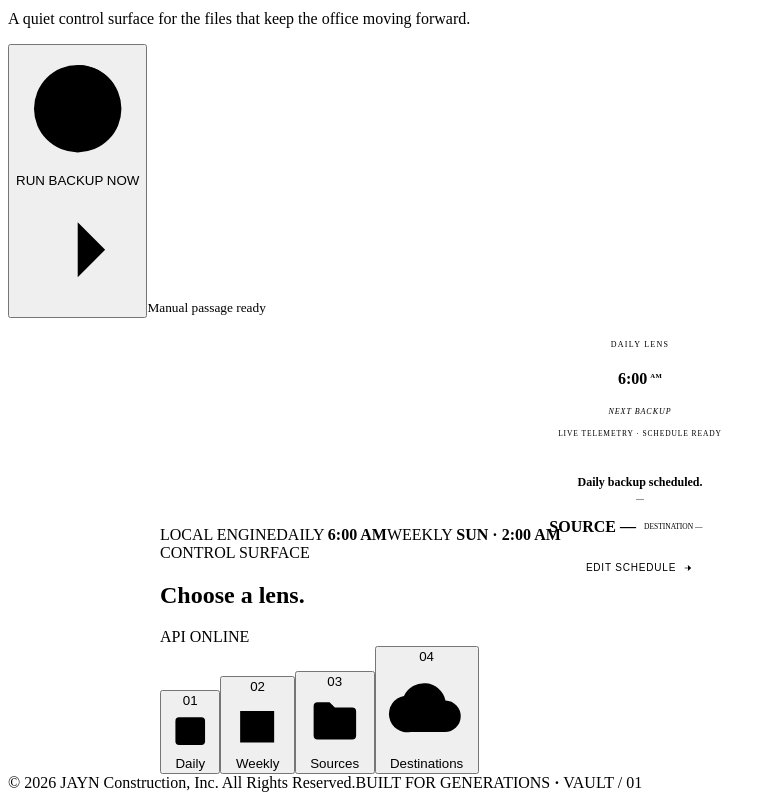
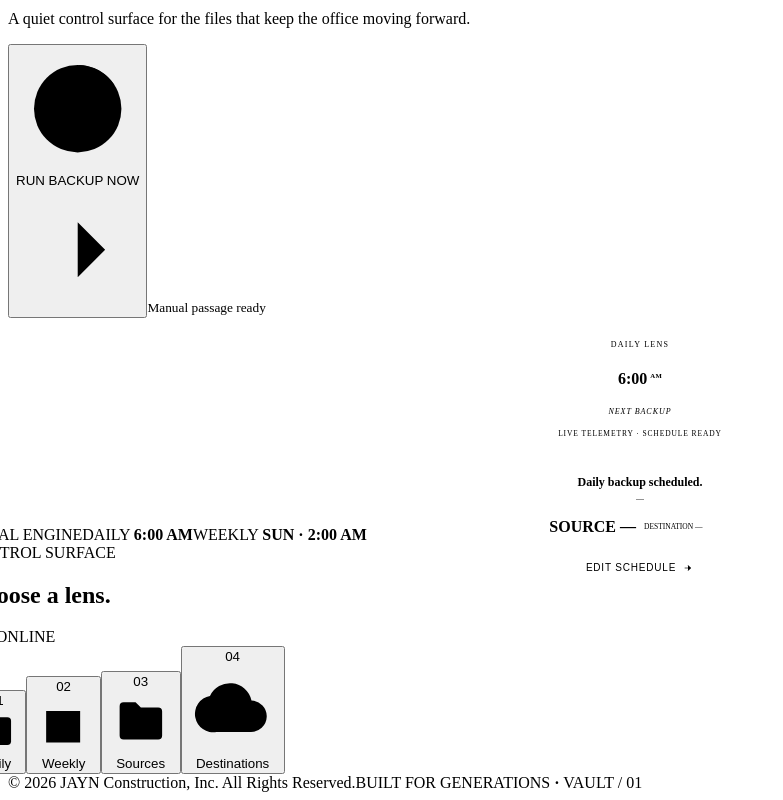
Before and after one commit to aperez24/jayn-vault, a React (Vite) app in the folder source/: page / in a window 1280 px wide. Shown: the part 450-1250 px from the top of the page, without its empty margins (0-783 px from the left). Built offline with nearby package versions, Linux system fonts and the light colour scheme; no server answers.

Commit message:
Align control surface with hero grid

```diff
--- a/source/src/review-fixes.css
+++ b/source/src/review-fixes.css
@@ -113,19 +113,28 @@
   min-width: 0;
 }
 
-/* Match the control surface to the visual span of the hero above it. */
+/*
+ * Desktop composition: the hero is intentionally offset left rather than
+ * viewport-centered. Match that same visual grid so the control surface reads
+ * as a continuation of the hero instead of a separate floating island.
+ */
 @media (min-width: 901px) {
   .control-surface {
-    width: min(960px, calc(100vw - 56px)) !important;
+    width: min(1240px, calc(100vw - 72px)) !important;
     max-width: none !important;
     margin-left: auto !important;
     margin-right: auto !important;
+    transform: translate(-70px, -68px) !important;
   }
 
   .surface-tags,
   .surface-head,
   .lens-nav {
     width: 100%;
+  }
+
+  .lens-nav {
+    grid-template-columns: repeat(4, minmax(0, 1fr));
   }
 }
 
```
